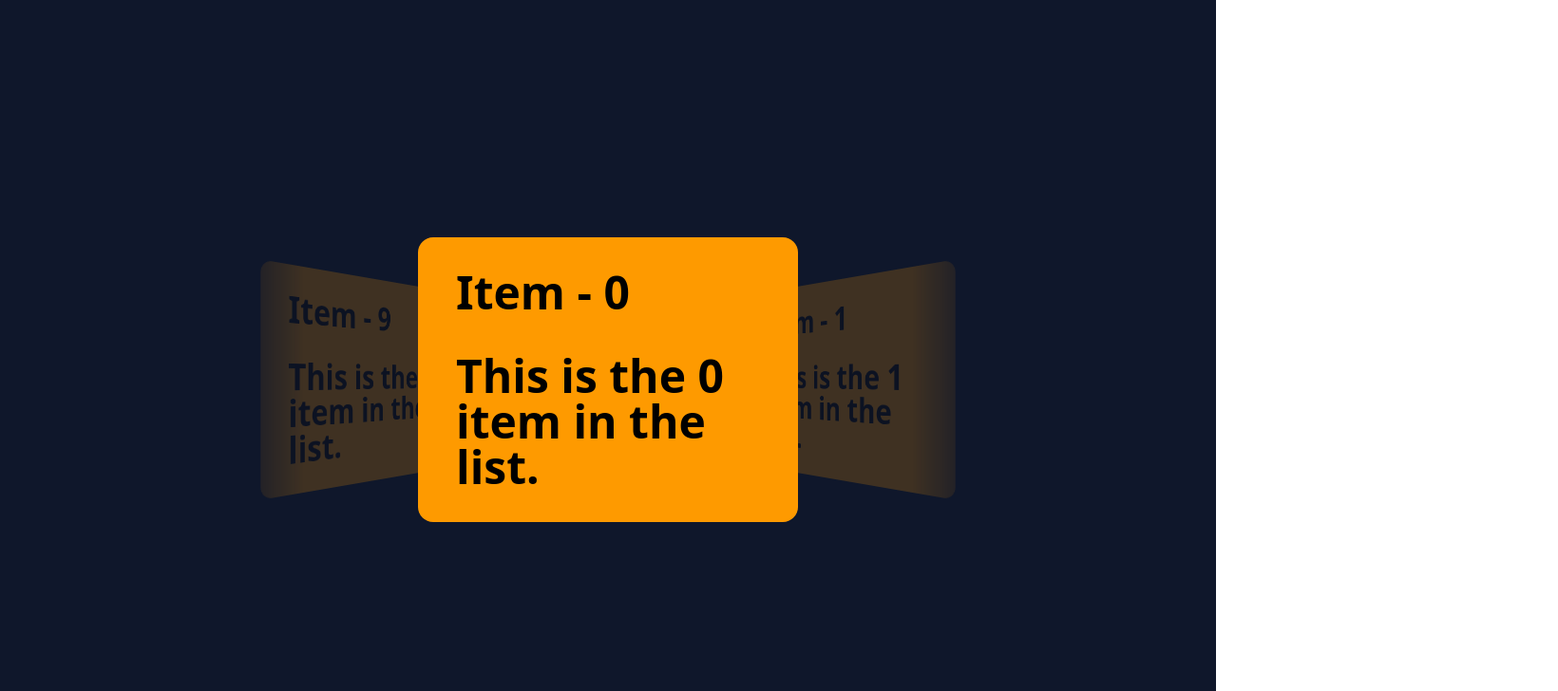
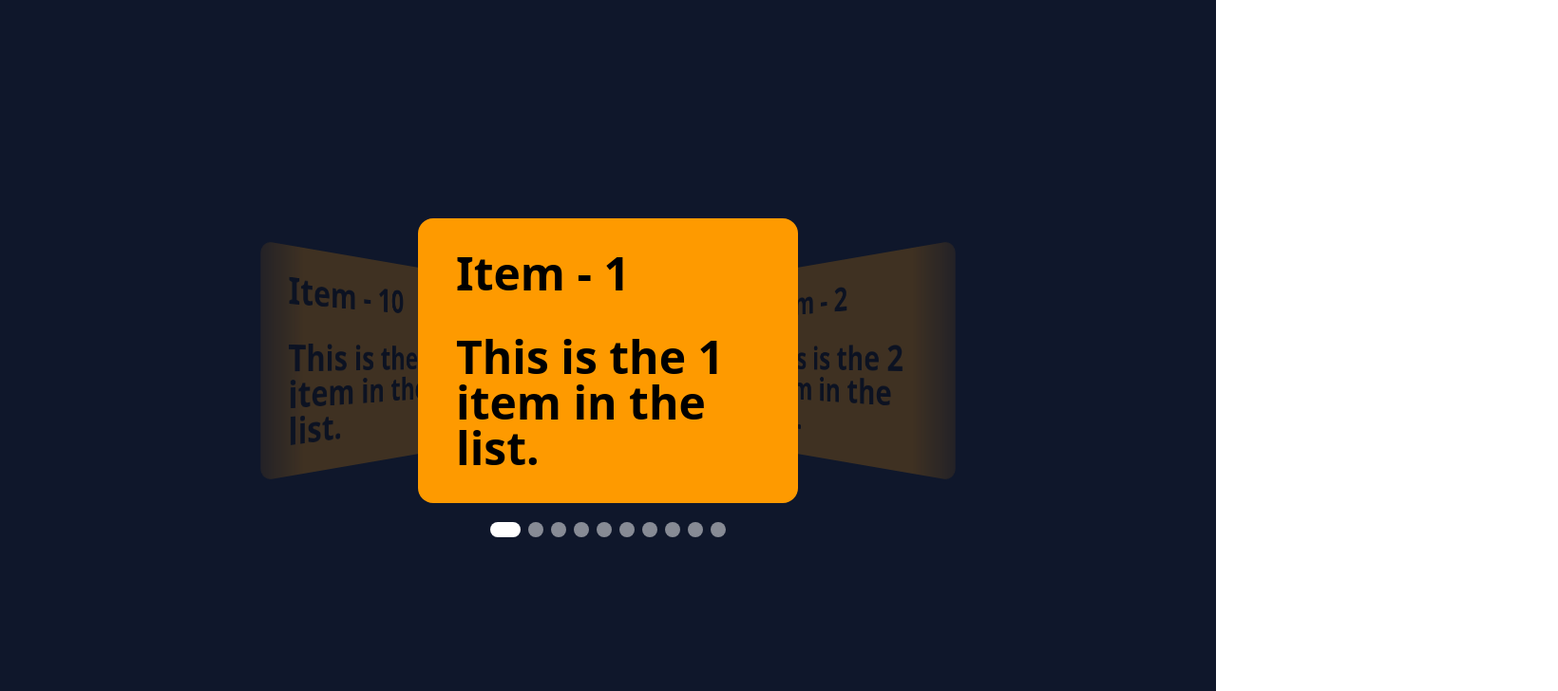
Before and after one commit to ZHENSHUO-ZHAO/ui-stack, a React (Vite) app: page / in a window 1280 px wide. Shown: the top 728 px of the page at 95% size, 1640 px wide, since content can reach past the window. Built offline with nearby package versions, Linux system fonts and the light colour scheme.

Commit message:
Added dots and sroll control via dot clicks

```diff
--- a/src/animations/Carousel.tsx
+++ b/src/animations/Carousel.tsx
@@ -94,6 +94,7 @@ export default function Carousel<T>({
   const inertiaRef = useRef<() => void | null>(null);
   // True physics-driven source of truth
   const dragX = useMotionValue(layoutData.baseX);
+  const [viewContentIndex, setViewContentIdex] = useState(0);
   const containerRef = useRef<HTMLDivElement>(null);
   const cardsHolderRef = useRef<HTMLUListElement>(null);
   const cardsRef = useRef<cardDataType[]>(
@@ -211,6 +212,37 @@ export default function Carousel<T>({
     return springControls.finished;
   };
 
+  // Scroll to the card corresponding to the clicked dot index.
+  const onScroll = (index: number) => {
+    const getLocalDistance = (offset: number): number => {
+      return Math.abs(dragX.get() + offset);
+    };
+
+    const cards = cardsRef.current;
+    const midCardData = cards.reduce((pre, cur) => {
+      return getLocalDistance(pre.offset) > getLocalDistance(cur.offset)
+        ? cur
+        : pre;
+    });
+    const indexOffset = index - midCardData.index;
+    const scrollAmount = indexOffset * layoutData.snapSize;
+
+    onDragStart();
+    const springControls = animate(
+      dragX,
+      Math.round((dragX.get() - scrollAmount) / layoutData.snapSize) *
+        layoutData.snapSize,
+      {
+        type: "spring",
+        stiffness: 700,
+        damping: 40,
+        mass: 0.5,
+      }
+    );
+    inertiaRef.current = springControls.stop;
+    springControls.finished.then(onDragEnd);
+  };
+
   useMotionValueEvent(dragX, "change", (latestValue: number) => {
     const data = dragDataRef.current;
     const cardsOrder = data.order;
@@ -237,6 +269,7 @@ export default function Carousel<T>({
             const newIndex =
               (cards[cardsOrder[cardsOrder.length - 1]].index + 1) %
               contentList.length;
+            setViewContentIdex((prev) => (prev + 1) % contentList.length);
 
             // Teleport the leftmost card to the rightmost.
             const shiftOrder = cardsOrder.shift() ?? 0;
@@ -260,6 +293,9 @@ export default function Carousel<T>({
             const newIndex =
               (cards[cardsOrder[0]].index - 1 + contentList.length) %
               contentList.length;
+            setViewContentIdex(
+              (prev) => (prev - 1 + contentList.length) % contentList.length
+            );
 
             // Teleport the rightmost card to the leftmost.
             const shiftOrder = cardsOrder.pop() ?? 0;
@@ -284,11 +320,15 @@ export default function Carousel<T>({
 
   return (
     <MotionContainer>
+      <div
+        className="overflow-clip flex flex-col justify-center items-center gap-5"
+        style={{ width: `${layoutData.cardWidth * 2}px` }}
+      >
         <motion.div
           ref={containerRef}
           dragConstraints={{ left: 0, right: 0 }}
           drag="x"
-        className="relative flex justify-center"
+          className="relative flex-none flex justify-center"
           dragMomentum={false}
           dragElastic={0}
           onDragStart={onDragStart}
@@ -316,6 +356,25 @@ export default function Carousel<T>({
             </motion.ul>
           </LayoutContext>
         </motion.div>
+        <ul className="flex justify-center items-center gap-2 pb-1">
+          {contentList.map((_, i) => (
+            <motion.li
+              key={i}
+              onClick={() => onScroll(i)}
+              className="size-4 bg-white rounded-full"
+              initial={{ width: 16, opacity: 0.5 }}
+              animate={{
+                width: viewContentIndex === i ? 32 : 16,
+                opacity: viewContentIndex === i ? 1 : 0.5,
+              }}
+              whileHover={{
+                boxShadow: "0 0 3px 2px rgba(255,255,255,0.8)",
+                scale: 1.1,
+              }}
+            />
+          ))}
+        </ul>
+      </div>
     </MotionContainer>
   );
 }
@@ -337,11 +396,6 @@ function Card({
     useRef<React.Dispatch<React.SetStateAction<number>>>(null);
 
   const ratio = useTransform(() => {
-    if (indexRef.current !== data.index) {
-      indexRef.current = data.index;
-      setIndexRef.current?.(data.index);
-    }
-
     // The position offset from the card centered in the view.
     const offset = dragX.get() + data.offset;
     // Return percentage of how far the card is away from the view center, clamping between -1 and 1. The denominator can be adjusted to define the farthest point considered as 0.
@@ -354,6 +408,13 @@ function Card({
   // Translate the inside div a bit closer to the center card.
   const translateX = useTransform(ratio, [-1, 0, 1], ["40%", "0%", "-40%"]);
   const zIndex = useTransform(ratio, [-1, 0, 1], [0, 1, 0]);
+
+  useEffect(() => {
+    if (indexRef.current !== data.index) {
+      indexRef.current = data.index;
+      setIndexRef.current?.(data.index);
+    }
+  }, [data.index]);
 
   return (
     <motion.li
--- a/src/animations/carouselContent.ts
+++ b/src/animations/carouselContent.ts
@@ -5,7 +5,7 @@ export type cardContent = {
 
 export function getContent(): cardContent[] {
   return Array.from({ length: 10 }).map((_, i) => ({
-    title: `Item - ${i}`,
-    desc: `This is the ${i} item in the list.`,
+    title: `Item - ${i + 1}`,
+    desc: `This is the ${i + 1} item in the list.`,
   }));
 }
```
Lines whose indentation alone changed are shown as unchanged.
